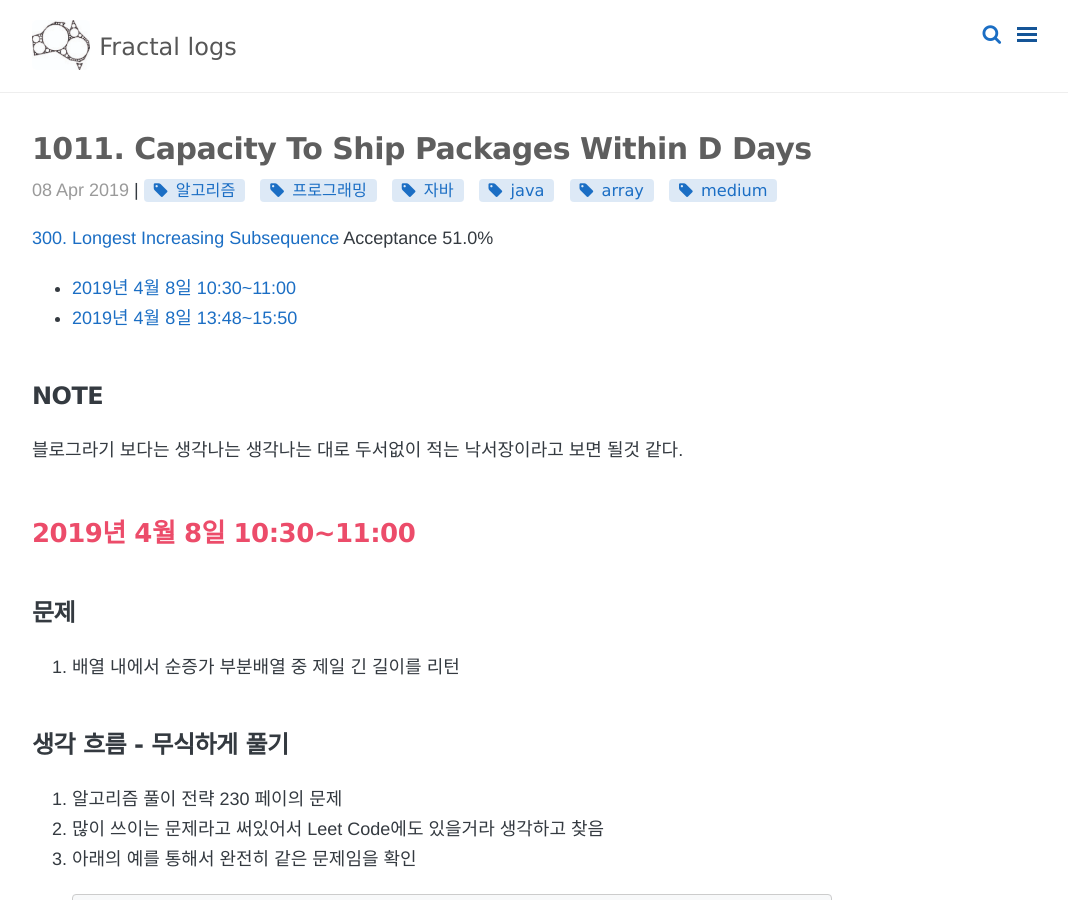
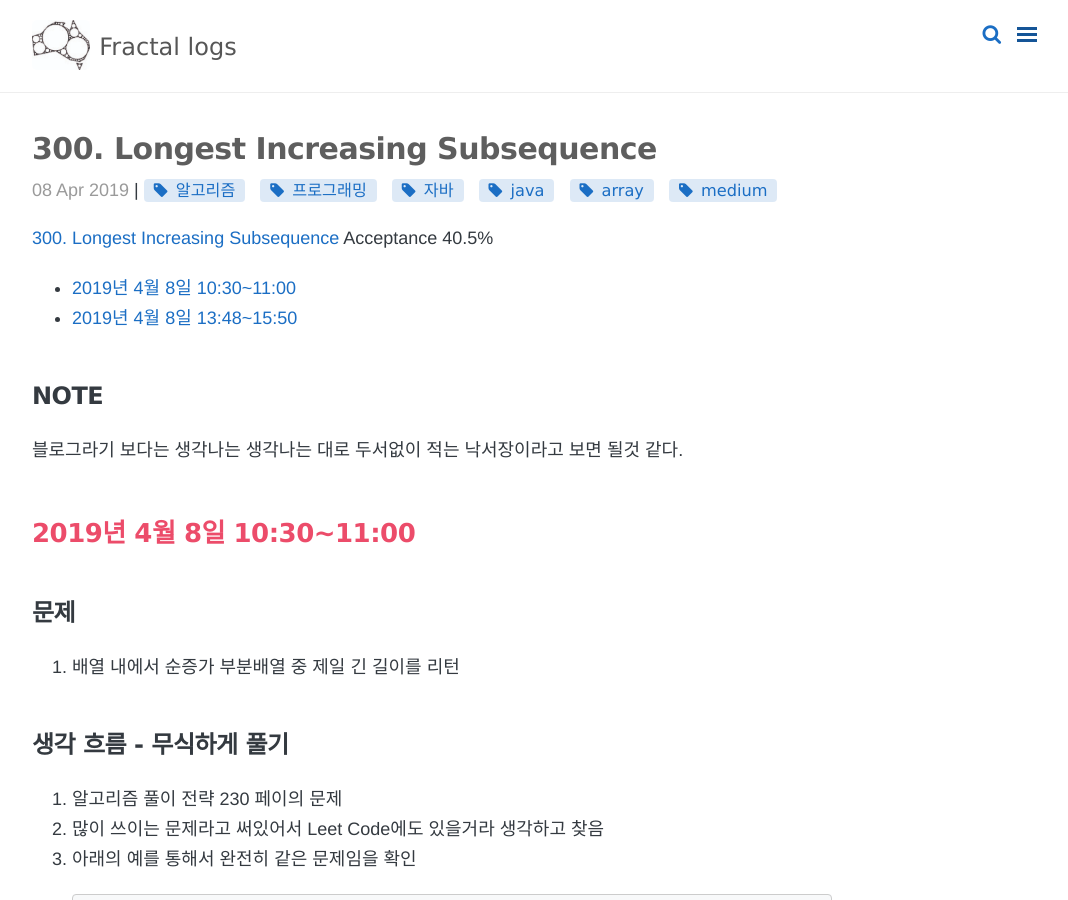
Before and after one commit to karlbishnu/.github.io, a Jekyll site: the page built from _posts/algorithm/2019-04-08-1_300_Longest_Increasing_Subsequence.md, in a window 1280 px wide and 900 px high. Shown: the whole window, without its empty margins (208-1276 px from the left). Built offline with Jekyll 4.4.1, drawn with Linux system fonts in a browser that asks for light colours; nearby versions of some CDN libraries; formulas are drawn with MathJax 3; comment, search, counter and statistics services are not loaded.

Commit message:
타이틀 변경

```diff
--- a/_posts/algorithm/2019-04-08-1_300_Longest_Increasing_Subsequence.md
+++ b/_posts/algorithm/2019-04-08-1_300_Longest_Increasing_Subsequence.md
@@ -1,13 +1,13 @@
 ---
 layout: post
-title:  1011. Capacity To Ship Packages Within D Days
+title:  300. Longest Increasing Subsequence
 category: 알고리즘
 permalink: /algorithm/:year/:month/:day/:title/
 tags: [알고리즘, 프로그래밍, 자바, java, array, medium]
 comments: true
 ---
 [300. Longest Increasing Subsequence](https://leetcode.com/problems/longest-increasing-subsequence/)
-Acceptance 51.0%
+Acceptance 40.5%
 
 * [2019년 4월 8일 10:30~11:00](#2019년-4월-8일-10301100)
 * [2019년 4월 8일 13:48~15:50](#2019년-4월-8일-13481550)
```
